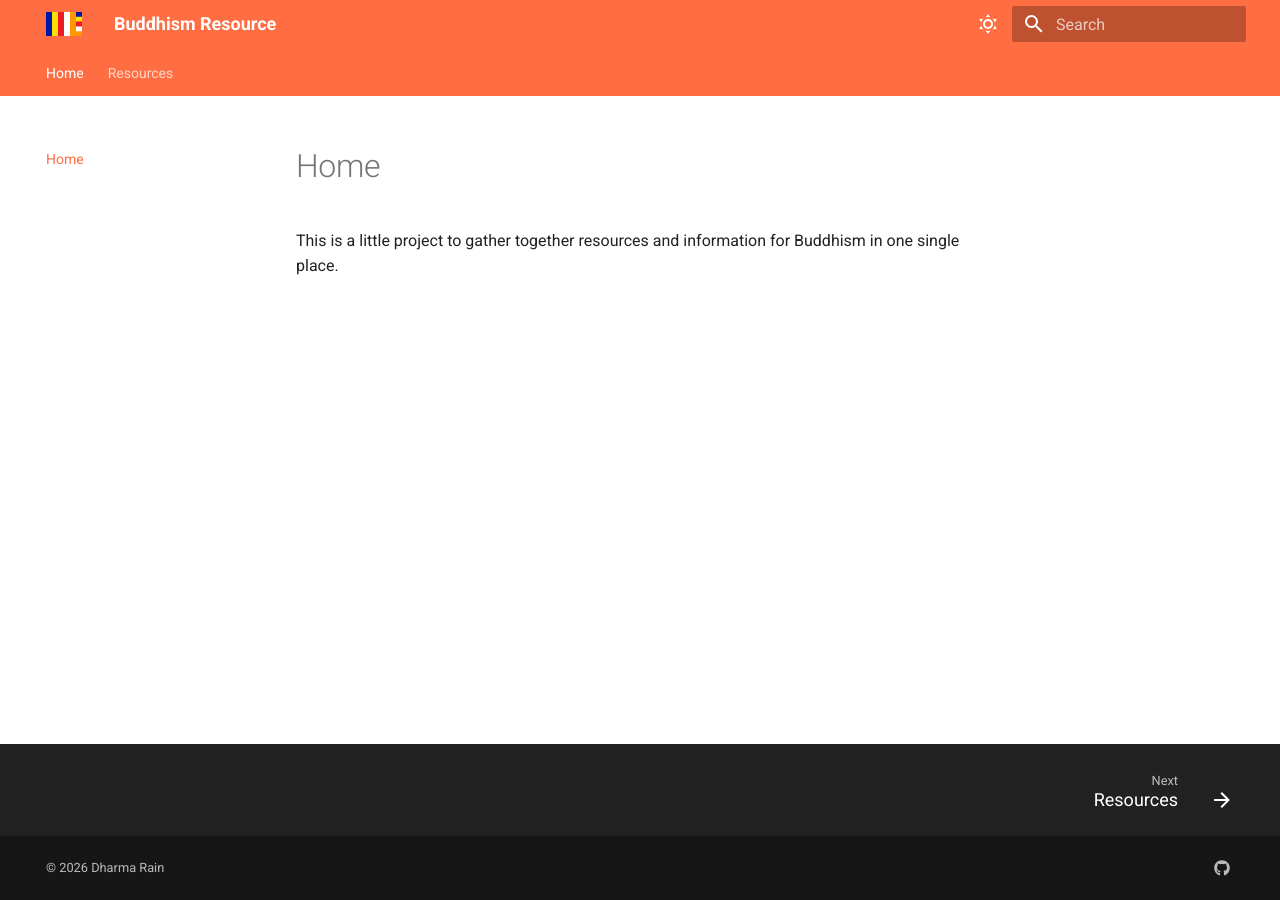
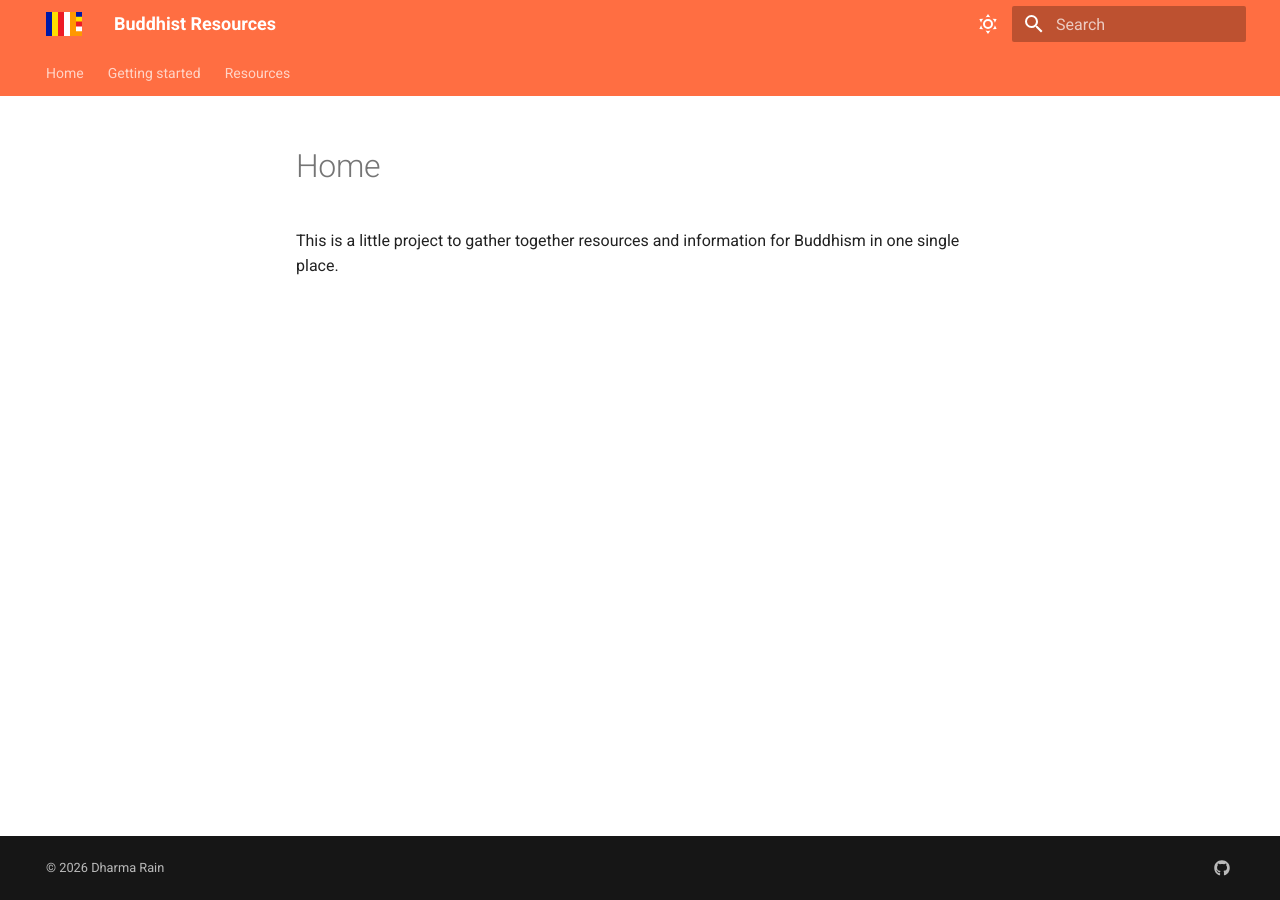
Before and after one commit to dharmarain/dharmarain.github.io, an MkDocs documentation site: the page built from docs/index.md, in a window 1280 px wide. Built offline with MkDocs 1.6.1 and Material for MkDocs 9.7.7, drawn with Linux system fonts in a browser that asks for light colours; some of the changed lines change nothing that is shown.

Commit message:
add nav & new pages

```diff
--- a/mkdocs.yml
+++ b/mkdocs.yml
@@ -1,5 +1,6 @@
-site_name: Buddhism Resource
+site_name: Buddhist Resources
 site_url: https://dharmarain.github.io/
+site_description: Project to gather together resources and information for Buddhists in one single place.
 theme:
   name: material
   palette:
@@ -45,3 +46,11 @@
   generator: false
 copyright:  |
   &copy; 2026 Dharma Rain
+
+
+nav:
+  - Home: home.md
+  - Getting started: getting-started.md
+  - Resources:
+    - Theravada: theravada-res.md
+    - Mahayana: mahayana-res.md
```
Also changed, not shown: docs/getting-started.md (added).
